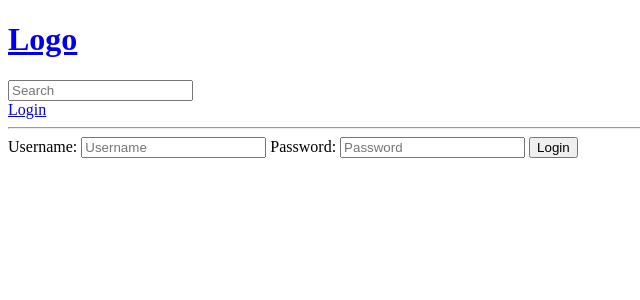
After one commit to Ben-Cariello/DjangoTutorial, a Django app: page /login/ in a window 1280 px wide. The commit adds this page. Shown: the top 300 px of the page, without its empty margins (0-640 px from the left). Run offline with Django 5.2, Linux system fonts and the light colour scheme.

Commit message:
User Login

```diff
--- /dev/null
+++ b/studybud/base/templates/base/login_register.html
@@ -0,0 +1,18 @@
+{% extends 'main.html' %}
+
+{% block content %}
+
+<div>
+    <form method = "POST" action ="">
+        {% csrf_token %}
+        <label>Username:</label>
+        <input type = "text" name = "username" placeholder = "Username">
+
+        <label>Password:</label>
+        <input type = "password" name = "password" placeholder = "Password">
+
+        <input type = "submit" value = "Login">
+    </form>
+</div>
+
+{% endblock content %}
--- a/studybud/base/urls.py
+++ b/studybud/base/urls.py
@@ -2,6 +2,8 @@ from django.urls import path
 from . import views
 
 urlpatterns = [
+    path('login/', views.loginPage, name="login"),
+
     path('', views.home, name="home"),
     path('room/<str:pk>/', views.room, name="room"),
 
--- a/studybud/base/views.py
+++ b/studybud/base/views.py
@@ -1,14 +1,32 @@
 from pydoc import describe
 from django.shortcuts import render, redirect
+from django.contrib import messages
 from .models import Room, Topic
 from .forms import RoomForm
 from django.db.models import Q
+from django.contrib.auth.models import User
 # Create your views here.
 #rooms = [
 #   {'id':1, 'name':'Lets learn python!'},
 #  {'id':2, 'name':'Design with me'},
 # {'id':3, 'name':'Frontend developers'},
 #]
+
+
+def loginPage(request):
+
+    if request.method == 'POST':
+        username = request.POST.get('username')
+        password = request.POST.get('password')
+
+        try:
+            user = User.objects.get(username=username)
+        except:
+            messages.error(request, "User does not exist")
+
+    context = {}
+    return render(request, 'base/login_register.html', context)
+
 
 def home(request):
     q = request.GET.get('q') if request.GET.get('q') != None else ''
--- a/studybud/templates/main.html
+++ b/studybud/templates/main.html
@@ -11,6 +11,8 @@
     <body>
         {% include 'navbar.html' %}
 
+
+
         {% block content %}
 
         {% endblock %}
--- a/studybud/templates/navbar.html
+++ b/studybud/templates/navbar.html
@@ -7,4 +7,6 @@
 
 </form>
 
+<a href = "{% url 'login' %}">Login</a>
+
 <hr>
```
